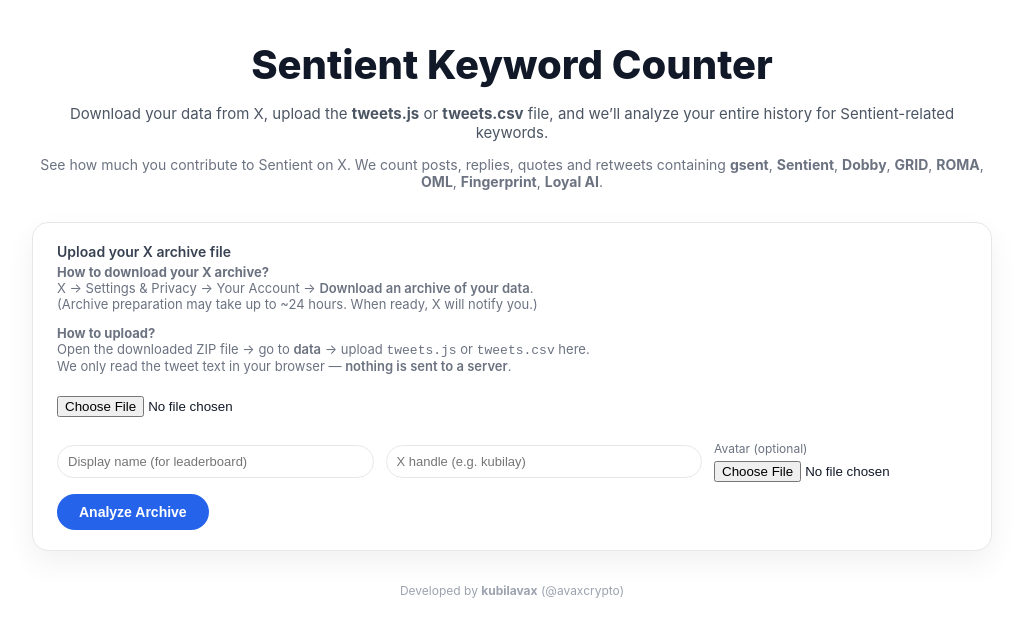
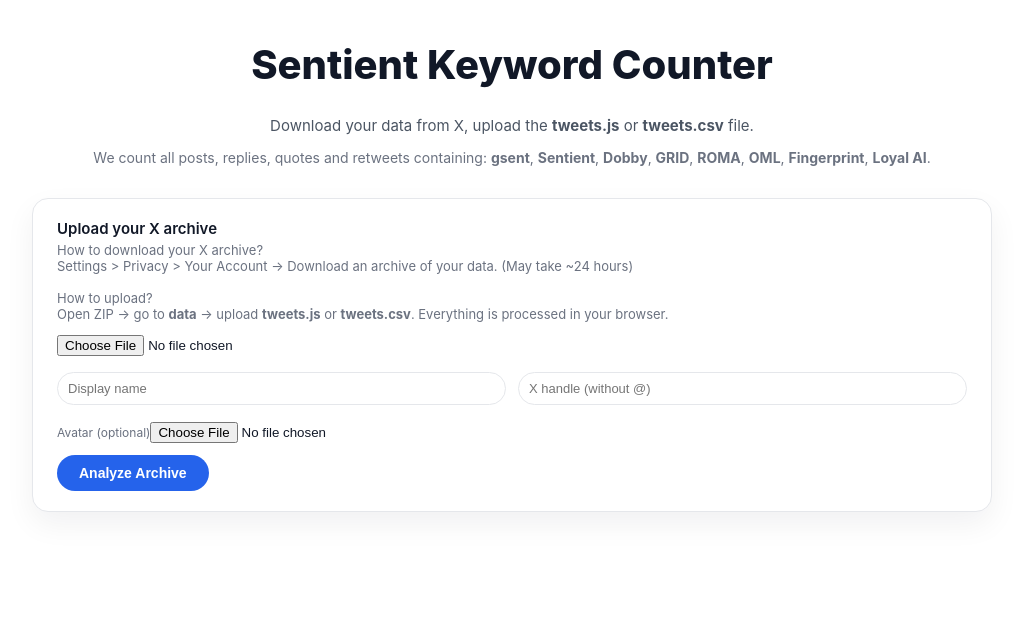
Before and after one commit to akubilayozel/sentient-keyword-counter, a Next.js app: page / in a window 1280 px wide. Shown: the top 636 px of the page, without its empty margins (128-1151 px from the left). Built offline with nearby package versions, Linux system fonts and the light colour scheme.

Commit message:
Update index.tsx

```diff
--- a/pages/index.tsx
+++ b/pages/index.tsx
@@ -1,5 +1,4 @@
 import { useState, useEffect } from "react";
-import type React from "react";
 
 type KeywordStat = { label: string; total: number };
 
@@ -7,9 +6,9 @@
   id: string;
   name: string;
   handle: string;
-  avatarUrl?: string; // data URL veya normal URL
+  avatarUrl?: string;
   totalKeywords: number;
-  uploadDate?: string; // ISO string
+  date: string;
 };
 
 const KEYWORDS = [
@@ -23,247 +22,168 @@
   "GRID",
 ];
 
-const LEADERBOARD_STORAGE_KEY = "sentientKeywordCounter_leaderboard";
-
 export default function Home() {
   const [file, setFile] = useState<File | null>(null);
-  const [fileName, setFileName] = useState<string>("");
+  const [fileName, setFileName] = useState("");
   const [status, setStatus] = useState<"idle" | "parsing" | "done" | "error">(
     "idle"
   );
   const [error, setError] = useState<string | null>(null);
   const [stats, setStats] = useState<KeywordStat[] | null>(null);
-  const [totalKeywords, setTotalKeywords] = useState<number>(0);
+  const [totalKeywords, setTotalKeywords] = useState(0);
 
-  // Leaderboard için kullanıcı bilgileri
-  const [displayName, setDisplayName] = useState<string>("");
-  const [handle, setHandle] = useState<string>("");
-  const [avatarFileName, setAvatarFileName] = useState<string>("");
-  const [avatarDataUrl, setAvatarDataUrl] = useState<string>("");
+  // User info
+  const [displayName, setDisplayName] = useState("");
+  const [handle, setHandle] = useState("");
+  const [avatarFileName, setAvatarFileName] = useState("");
+  const [avatarDataUrl, setAvatarDataUrl] = useState("");
 
+  // Leaderboard
   const [leaderboard, setLeaderboard] = useState<LeaderEntry[]>([]);
 
-  // İlk yüklemede localStorage'dan leaderboard'u al
+  // Load leaderboard on mount
   useEffect(() => {
-    if (typeof window === "undefined") return;
+    const saved = localStorage.getItem("sentient_leaderboard");
+    if (saved) {
       try {
-      const raw = window.localStorage.getItem(LEADERBOARD_STORAGE_KEY);
-      if (raw) {
-        const parsed = JSON.parse(raw) as LeaderEntry[];
-        if (Array.isArray(parsed)) {
-          setLeaderboard(parsed);
-        }
-      }
-    } catch (e) {
-      console.error("Failed to load leaderboard from localStorage:", e);
+        setLeaderboard(JSON.parse(saved));
+      } catch {}
     }
   }, []);
 
-  // Leaderboard her değiştiğinde localStorage'a yaz
+  // Save leaderboard
   useEffect(() => {
-    if (typeof window === "undefined") return;
-    try {
-      window.localStorage.setItem(
-        LEADERBOARD_STORAGE_KEY,
-        JSON.stringify(leaderboard)
-      );
-    } catch (e) {
-      console.error("Failed to save leaderboard to localStorage:", e);
-    }
+    localStorage.setItem("sentient_leaderboard", JSON.stringify(leaderboard));
   }, [leaderboard]);
 
   function handleFileChange(e: React.ChangeEvent<HTMLInputElement>) {
     const f = e.target.files?.[0] || null;
     setFile(f);
+    setFileName(f ? f.name : "");
     setError(null);
     setStats(null);
-    setTotalKeywords(0);
-
-    if (f) {
-      setFileName(f.name);
-    } else {
-      setFileName("");
-    }
   }
 
   function handleAvatarFileChange(e: React.ChangeEvent<HTMLInputElement>) {
-    const f = e.target.files?.[0] || null;
-    setAvatarDataUrl("");
-    setAvatarFileName("");
-
+    const f = e.target.files?.[0];
     if (!f) return;
-
     setAvatarFileName(f.name);
 
     const reader = new FileReader();
     reader.onload = () => {
-      const result = reader.result;
-      if (typeof result === "string") {
-        setAvatarDataUrl(result); // data URL olarak kaydediyoruz
+      if (typeof reader.result === "string") {
+        setAvatarDataUrl(reader.result);
       }
     };
     reader.readAsDataURL(f);
   }
 
-  function splitCsvLine(line: string): string[] {
-    // Virgülleri, tırnak içlerindeki virgülleri bozmadan ayırmak için basit regex
+  function splitCsvLine(line: string) {
     return line.split(/,(?=(?:[^"]*"[^"]*")*[^"]*$)/);
   }
 
-  function formatUploadDate(iso?: string): string {
-    if (!iso) return "";
-    try {
-      const d = new Date(iso);
-      return d.toLocaleString(undefined, {
-        year: "numeric",
-        month: "2-digit",
-        day: "2-digit",
-        hour: "2-digit",
-        minute: "2-digit",
-      });
-    } catch {
-      return iso;
-    }
-  }
-
   async function analyzeArchive() {
-    if (!file) {
-      setError("Please choose a tweets.js or tweets.csv file first.");
-      return;
-    }
+    if (!file) return setError("Please choose a tweets.js or tweets.csv file.");
 
     setStatus("parsing");
     setError(null);
 
     try {
-      const text = await file.text();
+      const raw = await file.text();
       let tweets: string[] = [];
 
+      // ---------------------------
+      // Parse tweets.js
+      // ---------------------------
       if (file.name.endsWith(".js")) {
-        // tweets.js → window.YTD.tweets.part0 = [ ... ];
-        const firstBracket = text.indexOf("[");
-        const lastBracket = text.lastIndexOf("]");
+        const i1 = raw.indexOf("[");
+        const i2 = raw.lastIndexOf("]");
+        if (i1 === -1 || i2 === -1) throw new Error("Invalid tweets.js format");
 
-        if (firstBracket === -1 || lastBracket === -1) {
-          throw new Error(
-            "Could not find JSON array in tweets.js. Please upload the original file from X."
-          );
+        const arr = JSON.parse(raw.slice(i1, i2 + 1));
+        for (const t of arr) {
+          const txt =
+            t?.tweet?.full_text ||
+            t?.tweet?.text ||
+            t?.full_text ||
+            t?.text;
+          if (typeof txt === "string") tweets.push(txt);
+        }
       }
 
-        const jsonArray = text.slice(firstBracket, lastBracket + 1);
-        const parsed = JSON.parse(jsonArray);
-
-        if (!Array.isArray(parsed)) {
-          throw new Error("Parsed tweets.js is not an array.");
-        }
-
-        for (const item of parsed) {
-          const t =
-            item?.tweet?.full_text ||
-            item?.tweet?.text ||
-            item?.full_text ||
-            item?.text;
-          if (typeof t === "string") {
-            tweets.push(t);
-          }
-        }
-      } else if (file.name.endsWith(".csv")) {
-        const lines = text.split(/\r?\n/).filter((l) => l.trim().length > 0);
-        if (lines.length < 2) {
-          throw new Error("CSV file seems to be empty.");
-        }
-
-        const headerCols = splitCsvLine(lines[0]);
-        const textIndex = headerCols.findIndex((h) =>
-          /full_text|text/i.test(h)
-        );
-
-        if (textIndex === -1) {
-          throw new Error(
-            "Could not find a text/full_text column in CSV header."
-          );
-        }
+      // ---------------------------
+      // Parse tweets.csv
+      // ---------------------------
+      else if (file.name.endsWith(".csv")) {
+        const lines = raw.split(/\r?\n/).filter((l) => l.trim() !== "");
+        const header = splitCsvLine(lines[0]);
+        const ti = header.findIndex((h) => /text|full_text/i.test(h));
+        if (ti === -1) throw new Error("No text/full_text column found");
 
         for (let i = 1; i < lines.length; i++) {
-          const cols = splitCsvLine(lines[i]);
-          const t = cols[textIndex];
-          if (t && t.trim().length > 0) {
-            // Baş ve sondaki tırnakları temizle
-            let clean = t.trim();
-            if (clean.startsWith('"') && clean.endsWith('"')) {
-              clean = clean.slice(1, -1);
-            }
-            tweets.push(clean);
+          let c = splitCsvLine(lines[i]);
+          let txt = c[ti];
+          if (txt) {
+            txt = txt.replace(/^"/, "").replace(/"$/, "");
+            tweets.push(txt);
           }
         }
       } else {
-        throw new Error("Please upload tweets.js or tweets.csv file.");
+        throw new Error("Upload tweets.js or tweets.csv only.");
       }
 
-      if (tweets.length === 0) {
-        throw new Error(
-          "We couldn’t detect tweets in this file. Please upload tweets.js or tweets.csv from your X archive."
-        );
-      }
+      if (!tweets.length) throw new Error("No tweets detected.");
 
-      // Keyword sayımı (case-insensitive, substring)
-      const statsResult: KeywordStat[] = KEYWORDS.map((label) => {
+      // ---------------------------
+      // Count Keywords
+      // ---------------------------
+      const statsResult = KEYWORDS.map((label) => {
         const kw = label.toLowerCase();
         let total = 0;
 
-        for (const raw of tweets) {
-          const txt = raw.toLowerCase();
+        for (const tweet of tweets) {
+          const txt = tweet.toLowerCase();
           let idx = txt.indexOf(kw);
           while (idx !== -1) {
-            total += 1;
+            total++;
             idx = txt.indexOf(kw, idx + kw.length);
           }
         }
-
         return { label, total };
       });
 
-      const tk = statsResult.reduce((s, k) => s + k.total, 0);
+      const tk = statsResult.reduce((a, b) => a + b.total, 0);
 
       setStats(statsResult);
       setTotalKeywords(tk);
       setStatus("done");
 
-      // Leaderboard güncelle
-      const normalizedHandle = handle
-        ? handle.startsWith("@")
-          ? handle.toLowerCase()
-          : "@" + handle.toLowerCase()
-        : "";
-
+      // ---------------------------
+      // Leaderboard update
+      // ---------------------------
       const id =
-        normalizedHandle ||
-        (displayName && displayName.toLowerCase()) ||
+        (handle || displayName)?.trim().toLowerCase().replace("@", "") ||
         "anonymous";
 
-      const entry: LeaderEntry = {
+      const newEntry: LeaderEntry = {
         id,
         name: displayName || "Anonymous",
-        handle: normalizedHandle || "",
-        avatarUrl: avatarDataUrl || undefined, // upload ettiyse data URL, yoksa undefined
-        totalKeywords: tk, // full arşivden gelen güncel total
-        uploadDate: new Date().toISOString(),
+        handle: handle ? (handle.startsWith("@") ? handle : "@" + handle) : "",
+        avatarUrl: avatarDataUrl || undefined,
+        totalKeywords: tk,
+        date: new Date().toLocaleString(),
       };
 
       setLeaderboard((prev) => {
-        // Aynı id'ye sahip eski kaydı çıkar, yenisini ekle → update
-        const others = prev.filter((p) => p.id !== id);
-        const next = [...others, entry];
-        next.sort((a, b) => b.totalKeywords - a.totalKeywords);
+        const others = prev.filter((x) => x.id !== id);
+        const next = [...others, newEntry].sort(
+          (a, b) => b.totalKeywords - a.totalKeywords
+        );
         return next;
       });
     } catch (err: any) {
-      console.error(err);
       setStatus("error");
-      setError(
-        err?.message ||
-          "We couldn’t detect tweets in this file. Please upload tweets.js or tweets.csv from your X archive."
-      );
+      setError(err.message || "Parsing error");
     }
   }
 
@@ -272,15 +192,13 @@
       maxWidth: 960,
       margin: "40px auto",
       padding: "0 16px 40px",
-      fontFamily:
-        "Inter, system-ui, -apple-system, BlinkMacSystemFont, sans-serif",
+      fontFamily: "Inter, sans-serif",
       color: "#111827",
-    } as React.CSSProperties,
+    },
     title: {
       fontSize: 40,
       fontWeight: 800,
       textAlign: "center" as const,
-      marginBottom: 8,
     },
     tagline: {
       textAlign: "center" as const,
@@ -294,14 +212,17 @@
       color: "#6B7280",
       marginBottom: 32,
     },
+
+    // Upload Card
     uploadCard: {
-      background: "#FFFFFF",
+      background: "#FFF",
       borderRadius: 16,
       padding: "20px 24px",
       boxShadow: "0 12px 30px rgba(15,23,42,0.06)",
       border: "1px solid #E5E7EB",
       marginBottom: 24,
-    } as React.CSSProperties,
+    },
+
     fileRow: {
       display: "flex",
       flexWrap: "wrap" as const,
@@ -309,27 +230,19 @@
       alignItems: "center",
       marginTop: 12,
     },
-    fileInput: {
-      padding: "8px 0",
-    },
+
     btnPrimary: {
       background: "#2563EB",
-      color: "#FFFFFF",
+      color: "#FFF",
+      padding: "10px 22px",
+      borderRadius: 999,
       border: "none",
-      borderRadius: 999,
-      padding: "10px 22px",
+      cursor: "pointer",
+      marginTop: 12,
       fontSize: 14,
       fontWeight: 600,
-      cursor: "pointer",
-      marginTop: 12,
-    } as React.CSSProperties,
-    smallInputRow: {
-      display: "flex",
-      flexWrap: "wrap" as const,
-      gap: 12,
-      marginTop: 16,
-      alignItems: "center",
     },
+
     textInput: {
       flex: "1 1 160px",
       minWidth: 0,
@@ -337,227 +250,161 @@
       borderRadius: 999,
       border: "1px solid #E5E7EB",
       fontSize: 13,
-    } as React.CSSProperties,
-    errorText: {
-      marginTop: 12,
-      fontSize: 13,
-      color: "#DC2626",
     },
+
+    // Result
     resultCard: {
-      background: "#FFFFFF",
+      background: "#FFF",
       borderRadius: 16,
       padding: "16px 20px",
-      boxShadow: "0 10px 24px rgba(15,23,42,0.04)",
       border: "1px solid #E5E7EB",
       marginTop: 20,
       marginBottom: 20,
-    } as React.CSSProperties,
-    totalLine: {
-      fontSize: 18,
-      fontWeight: 600,
-      color: "#111827",
     },
+
     tableCard: {
-      background: "#FFFFFF",
+      background: "#FFF",
       borderRadius: 16,
       border: "1px solid #E5E7EB",
       overflow: "hidden",
-    } as React.CSSProperties,
-    tableHeaderRow: {
-      background: "#F9FAFB",
-    } as React.CSSProperties,
+    },
+
     th: {
-      textAlign: "left" as const,
       padding: "10px 16px",
       fontSize: 13,
       fontWeight: 600,
       color: "#6B7280",
       borderBottom: "1px solid #E5E7EB",
+      textAlign: "left" as const,
     },
+
     td: {
       padding: "10px 16px",
       fontSize: 14,
       color: "#111827",
       borderBottom: "1px solid #F3F4F6",
     },
+
+    // Leaderboard
     leaderboardCard: {
-      background: "#FFFFFF",
+      background: "#FFF",
       borderRadius: 16,
       border: "1px solid #E5E7EB",
       padding: "16px 20px",
       marginTop: 24,
-    } as React.CSSProperties,
+    },
+
     lbRow: {
       display: "flex",
       alignItems: "center",
       justifyContent: "space-between",
       padding: "8px 0",
       borderBottom: "1px solid #F3F4F6",
-    } as React.CSSProperties,
+    },
+
     avatar: {
       width: 40,
       height: 40,
       borderRadius: "50%",
       objectFit: "cover" as const,
-      background: "#F9FAFB",
     },
-    avatarFallback: {
-      width: 40,
-      height: 40,
-      borderRadius: "50%",
-      background: "#2563EB",
-      display: "flex",
-      alignItems: "center",
-      justifyContent: "center",
-      color: "#FFFFFF",
-      fontWeight: 700,
-    } as React.CSSProperties,
-    footer: {
-      marginTop: 32,
-      fontSize: 12,
-      color: "#9CA3AF",
-      textAlign: "center" as const,
-    } as React.CSSProperties,
   };
 
   return (
     <main style={styles.main}>
       <h1 style={styles.title}>Sentient Keyword Counter</h1>
+
       <p style={styles.tagline}>
         Download your data from X, upload the <b>tweets.js</b> or{" "}
-        <b>tweets.csv</b> file, and we’ll analyze your entire history for
-        Sentient-related keywords.
-      </p>
-      <p style={styles.tagline2}>
-        See how much you contribute to Sentient on X. We count posts, replies,
-        quotes and retweets containing <b>gsent</b>, <b>Sentient</b>,{" "}
-        <b>Dobby</b>, <b>GRID</b>, <b>ROMA</b>, <b>OML</b>, <b>Fingerprint</b>,{" "}
-        <b>Loyal AI</b>.
+        <b>tweets.csv</b> file.
       </p>
 
-      {/* Upload card */}
-      <section style={styles.uploadCard}>
-        <div style={{ fontSize: 14, color: "#374151", fontWeight: 600 }}>
-          Upload your X archive file
-        </div>
-
-        {/* Archive instructions */}
-        <p style={{ fontSize: 13, color: "#6B7280", marginTop: 4 }}>
-          <strong>How to download your X archive?</strong>
-          <br />
-          X → Settings &amp; Privacy → Your Account →{" "}
-          <span style={{ fontWeight: 600 }}>Download an archive of your data</span>.
-          <br />
-          (Archive preparation may take up to ~24 hours. When ready, X will
-          notify you.)
+      <p style={styles.tagline2}>
+        We count all posts, replies, quotes and retweets containing:{" "}
+        <b>gsent</b>, <b>Sentient</b>, <b>Dobby</b>, <b>GRID</b>, <b>ROMA</b>,{" "}
+        <b>OML</b>, <b>Fingerprint</b>, <b>Loyal AI</b>.
       </p>
 
+      <section style={styles.uploadCard}>
+        <div style={{ fontSize: 15, fontWeight: 600 }}>Upload your X archive</div>
         <p style={{ fontSize: 13, color: "#6B7280", marginTop: 4 }}>
-          <strong>How to upload?</strong>
+          How to download your X archive?
           <br />
-          Open the downloaded ZIP file → go to{" "}
-          <span style={{ fontWeight: 600 }}>data</span> → upload{" "}
-          <code>tweets.js</code> or <code>tweets.csv</code> here.
+          Settings &gt; Privacy &gt; Your Account → Download an archive of your data.
+          (May take ~24 hours)
           <br />
-          We only read the tweet text in your browser —{" "}
-          <span style={{ fontWeight: 600 }}>nothing is sent to a server</span>.
+          <br />
+          How to upload?
+          <br />
+          Open ZIP → go to <b>data</b> → upload <b>tweets.js</b> or{" "}
+          <b>tweets.csv</b>. Everything is processed in your browser.
         </p>
 
         <div style={styles.fileRow}>
-          <div style={styles.fileInput}>
-            <input
-              type="file"
-              accept=".js,.csv"
-              onChange={handleFileChange}
-            />
-          </div>
-          {fileName && (
-            <span style={{ fontSize: 13, color: "#4B5563" }}>{fileName}</span>
-          )}
+          <input type="file" accept=".js,.csv" onChange={handleFileChange} />
+          {fileName && <span>{fileName}</span>}
         </div>
 
-        <div style={styles.smallInputRow}>
+        {/* User inputs */}
+        <div style={{ display: "flex", gap: 12, marginTop: 16 }}>
           <input
             style={styles.textInput}
-            placeholder="Display name (for leaderboard)"
+            placeholder="Display name"
             value={displayName}
             onChange={(e) => setDisplayName(e.target.value)}
           />
           <input
             style={styles.textInput}
-            placeholder="X handle (e.g. kubilay)"
+            placeholder="X handle (without @)"
             value={handle}
             onChange={(e) => setHandle(e.target.value)}
           />
-          <div>
-            <label
-              style={{
-                display: "block",
-                fontSize: 12,
-                color: "#6B7280",
-                marginBottom: 4,
-              }}
-            >
+        </div>
+
+        {/* Avatar */}
+        <div style={{ marginTop: 16 }}>
+          <label style={{ fontSize: 12, color: "#6B7280" }}>
             Avatar (optional)
           </label>
-            <input
-              type="file"
-              accept="image/*"
-              onChange={handleAvatarFileChange}
-            />
+          <input type="file" accept="image/*" onChange={handleAvatarFileChange} />
           {avatarFileName && (
-              <div
-                style={{
-                  fontSize: 11,
-                  color: "#9CA3AF",
-                  marginTop: 2,
-                }}
-              >
-                {avatarFileName}
-              </div>
+            <div style={{ fontSize: 11, color: "#9CA3AF" }}>{avatarFileName}</div>
           )}
-          </div>
         </div>
 
         <button
-          type="button"
           style={styles.btnPrimary}
           onClick={analyzeArchive}
           disabled={status === "parsing"}
         >
-          {status === "parsing" ? "Parsing archive…" : "Analyze Archive"}
+          {status === "parsing" ? "Parsing..." : "Analyze Archive"}
         </button>
 
-        {error && <div style={styles.errorText}>{error}</div>}
+        {error && <div style={{ color: "#DC2626", marginTop: 8 }}>{error}</div>}
       </section>
 
-      {/* Result summary */}
       {stats && (
         <>
           <section style={styles.resultCard}>
-            <div style={{ fontSize: 14, color: "#6B7280", marginBottom: 4 }}>
-              All-time summary
-            </div>
-            <div style={styles.totalLine}>
-              Total Keywords:{" "}
-              <span style={{ color: "#2563EB" }}>{totalKeywords}</span>
+            <div style={{ fontSize: 14, color: "#6B7280" }}>All-time summary</div>
+            <div style={{ fontSize: 20, fontWeight: 700 }}>
+              Total Keywords: <span style={{ color: "#2563EB" }}>{totalKeywords}</span>
             </div>
           </section>
 
-          {/* Keyword breakdown table */}
           <section style={styles.tableCard}>
             <table style={{ width: "100%", borderCollapse: "collapse" }}>
-              <thead style={styles.tableHeaderRow}>
+              <thead>
                 <tr>
                   <th style={styles.th}>Keyword</th>
                   <th style={styles.th}>Total</th>
                 </tr>
               </thead>
               <tbody>
-                {stats.map((row) => (
-                  <tr key={row.label}>
-                    <td style={styles.td}>{row.label}</td>
-                    <td style={styles.td}>{row.total}</td>
+                {stats.map((s) => (
+                  <tr key={s.label}>
+                    <td style={styles.td}>{s.label}</td>
+                    <td style={styles.td}>{s.total}</td>
                   </tr>
                 ))}
               </tbody>
@@ -566,91 +413,71 @@
         </>
       )}
 
-      {/* Local leaderboard */}
+      {/* Leaderboard */}
       {leaderboard.length > 0 && (
         <section style={styles.leaderboardCard}>
+          <div style={{ fontSize: 15, fontWeight: 600 }}>Leaderboard</div>
+          <div style={{ fontSize: 12, color: "#6B7280", marginBottom: 8 }}>
+            Sorted by keyword count. Re-analyzing updates your entry.
+          </div>
+
+          {leaderboard.map((u, i) => (
+            <div key={u.id} style={styles.lbRow}>
+              <div style={{ display: "flex", alignItems: "center", gap: 12 }}>
+                {u.avatarUrl ? (
+                  <img src={u.avatarUrl} style={styles.avatar} />
+                ) : (
                   <div
                     style={{
-              fontSize: 14,
-              fontWeight: 600,
-              color: "#374151",
-              marginBottom: 8,
+                      width: 40,
+                      height: 40,
+                      borderRadius: "50%",
+                      background: "#2563EB",
+                      color: "#FFF",
+                      display: "flex",
+                      alignItems: "center",
+                      justifyContent: "center",
+                      fontWeight: 700,
                     }}
                   >
-            Leaderboard (this browser)
+                    {u.name.charAt(0).toUpperCase()}
                   </div>
+                )}
+
+                <div>
+                  <div style={{ fontSize: 14, fontWeight: 600 }}>
+                    {i + 1}. {u.name}
+                  </div>
+                  <div style={{ fontSize: 12, color: "#6B7280" }}>
+                    {u.handle} — {u.date}
+                  </div>
+                </div>
+              </div>
+
+              <div
+                style={{
+                  fontSize: 16,
+                  fontWeight: 700,
+                  color: "#2563EB",
+                }}
+              >
+                {u.totalKeywords}
+              </div>
+            </div>
+          ))}
+
           <div
             style={{
               fontSize: 12,
               color: "#9CA3AF",
-              marginBottom: 8,
+              marginTop: 20,
+              textAlign: "center" as const,
             }}
           >
-            Sorted by total keyword count. Each new archive you analyze updates
-            your entry here.
+            built by <b>kubilavax (@avaxcrypto)</b>
           </div>
-          {leaderboard.map((user, index) => (
-            <div key={user.id} style={styles.lbRow}>
-              <div style={{ display: "flex", alignItems: "center", gap: 10 }}>
-                {user.avatarUrl ? (
-                  <img
-                    src={user.avatarUrl}
-                    alt={user.name}
-                    style={styles.avatar}
-                  />
-                ) : (
-                  <div style={styles.avatarFallback}>
-                    {user.name.charAt(0).toUpperCase()}
-                  </div>
-                )}
-                <div>
-                  <div
-                    style={{
-                      fontSize: 14,
-                      fontWeight: 600,
-                      color: "#111827",
-                    }}
-                  >
-                    {index + 1}. {user.name}
-                  </div>
-                  <div
-                    style={{
-                      fontSize: 12,
-                      color: "#6B7280",
-                    }}
-                  >
-                    {user.handle}
-                  </div>
-                  {user.uploadDate && (
-                    <div
-                      style={{
-                        fontSize: 11,
-                        color: "#9CA3AF",
-                        marginTop: 2,
-                      }}
-                    >
-                      Last upload: {formatUploadDate(user.uploadDate)}
-                    </div>
-                  )}
-                </div>
-              </div>
-              <div
-                style={{
-                  fontSize: 14,
-                  fontWeight: 600,
-                  color: "#2563EB",
-                }}
-              >
-                {user.totalKeywords}
-              </div>
-            </div>
-          ))}
         </section>
       )}
-
-      <footer style={styles.footer}>
-        Developed by <strong>kubilavax</strong> (<span>@avaxcrypto</span>)
-      </footer>
     </main>
   );
 }
```
Lines whose indentation alone changed are shown as unchanged.
